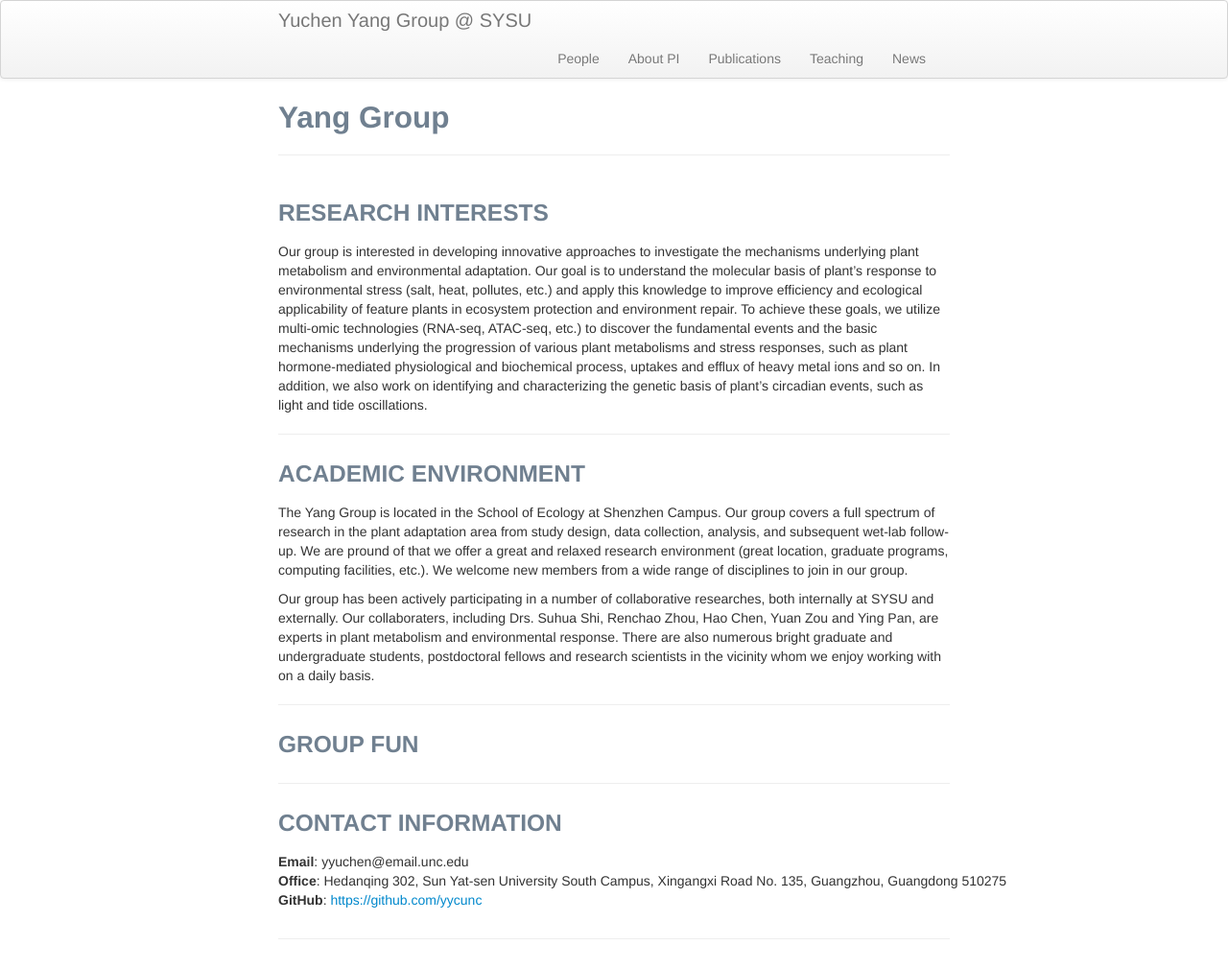
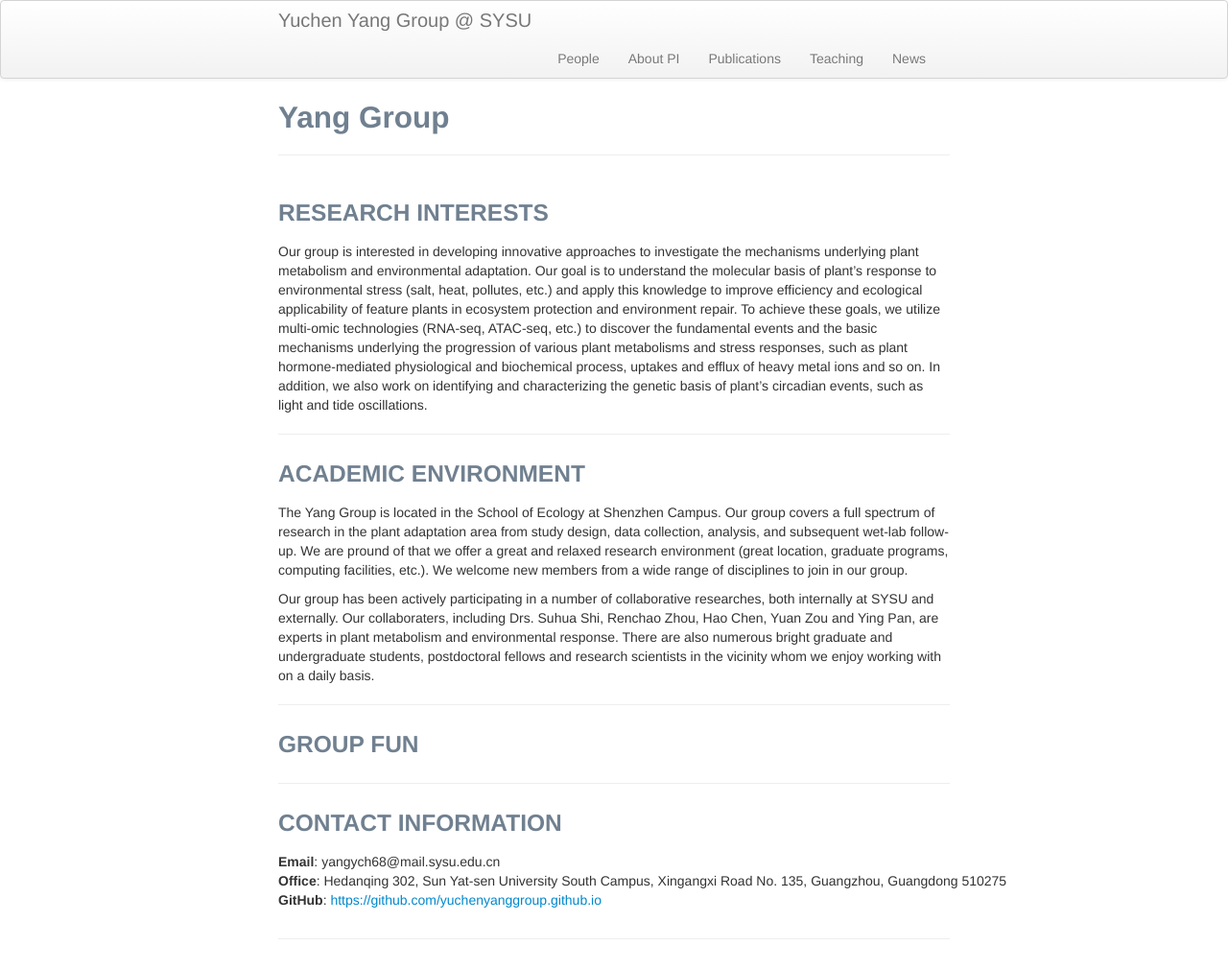
Before and after one commit to yuchenyanggroup/yuchenyanggroup.github.io, a Jekyll site: the page built from index.md, in a window 1280 px wide. Shown: the whole page at 96% size. Built offline with Jekyll 4.4.1, drawn with Linux system fonts in a browser that asks for light colours.

Commit message:
Update index.md

```diff
--- a/index.md
+++ b/index.md
@@ -26,8 +26,8 @@ Our group has been actively participating in a number of collaborative researche
 
 <div class="container">
     <div class="row-fluid">
-            <b>Email</b>: yyuchen@email.unc.edu<br/>
+            <b>Email</b>: yangych68@mail.sysu.edu.cn<br/>
             <b>Office</b>: Hedanqing 302, Sun Yat-sen University South Campus, Xingangxi Road No. 135, Guangzhou, Guangdong 510275<br/>
-            <b>GitHub</b>: <a href="https://github.com/yycunc">https://github.com/yycunc</a><br/>
+            <b>GitHub</b>: <a href="https://github.com/yuchenyanggroup.github.io">https://github.com/yuchenyanggroup.github.io</a><br/>
     </div>
 </div>
```
